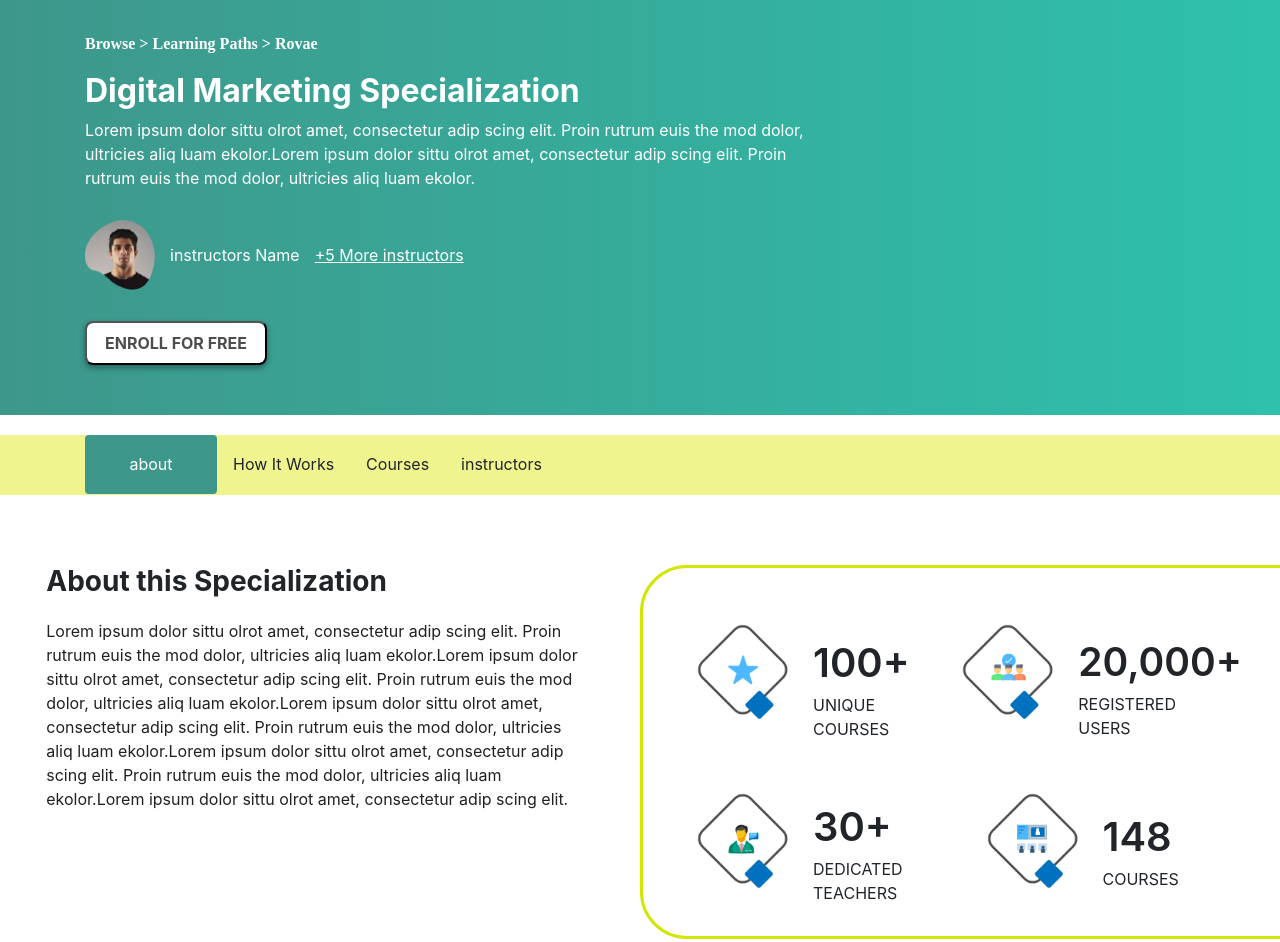
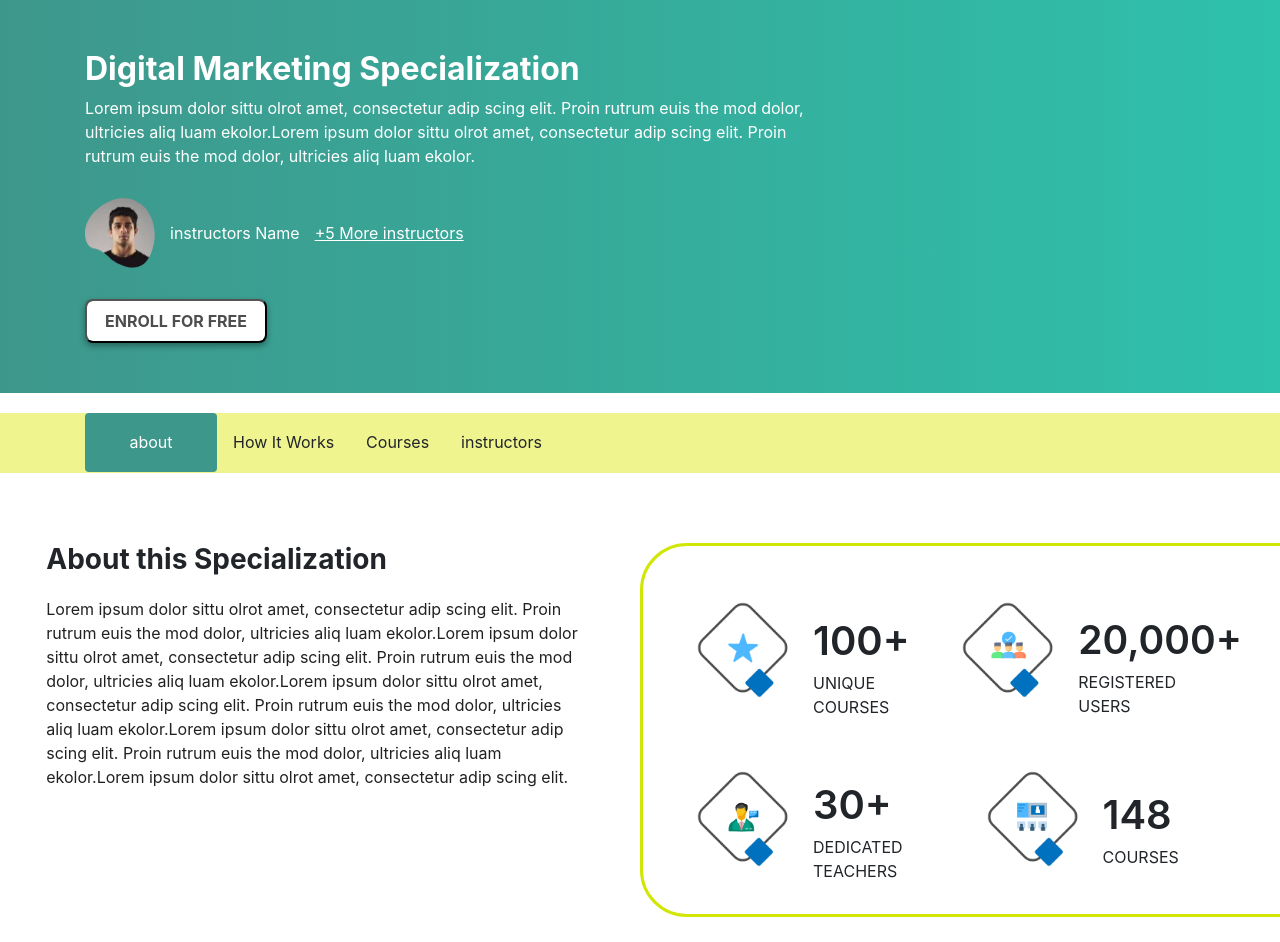
Before and after one commit to prathamjani/site-template, a plain HTML site: page index.html in a window 1280 px wide. Shown: the top 942 px of the page. Drawn offline with nearby package versions, Linux system fonts and the light colour scheme.

Commit message:
Add files via upload

```diff
--- a/index.html
+++ b/index.html
@@ -9,7 +9,7 @@
   <link rel="stylesheet" href="https://stackpath.bootstrapcdn.com/font-awesome/4.7.0/css/font-awesome.min.css"
     integrity="sha384-wvfXpqpZZVQGK6TAh5PVlGOfQNHSoD2xbE+QkPxCAFlNEevoEH3Sl0sibVcOQVnN" crossorigin="anonymous">
   <link rel="stylesheet" type="text/css" href="style.css" />
-  <title>Rovae</title>
+  <title>Site title</title>
 
 
 </head>
@@ -19,15 +19,7 @@
     <div class="container">
       <div class="row">
         <div class="col-md-8 col-sm-12">
-          <p style="
-                font-family: Proxima Nova;
-                font-weight: bold;
-                margin-top: 32px;
-                width: 345px;
-              ">
-            Browse > Learning Paths > Rovae
-          </p>
-          <h2 style="margin-top: 13px; font-weight: bold">
+          <h2 style="margin-top: 50px; font-weight: bold">
             Digital Marketing Specialization
           </h2>
           <p>
```
